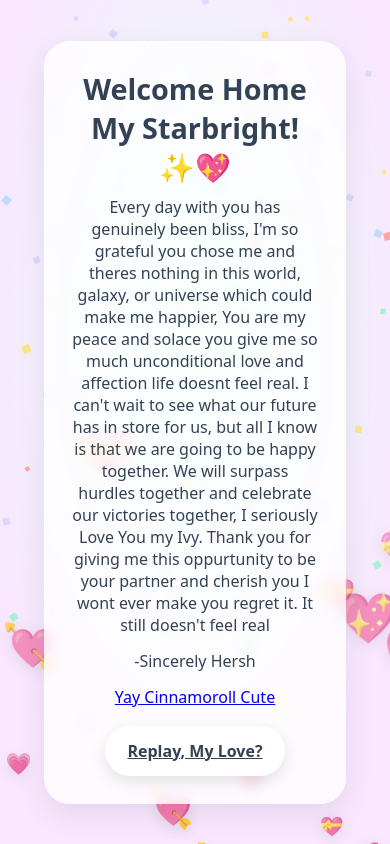
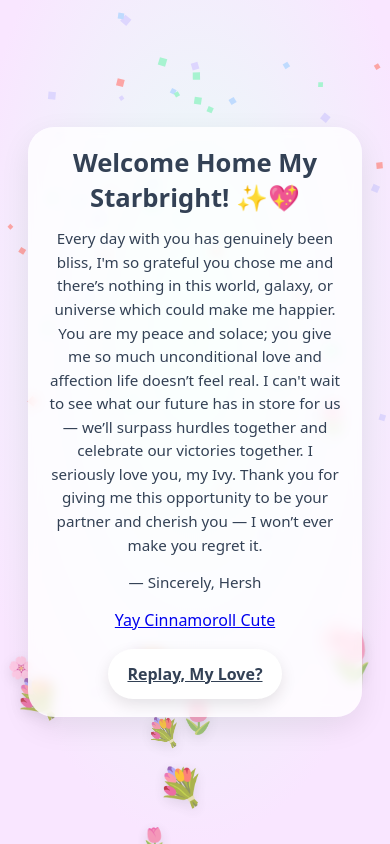
Before and after one commit to hershdoshi55/ivy, a plain HTML site: page yes.html in a window 390 px wide. Drawn offline with Linux system fonts and the light colour scheme; a script that the page names is missing.

Commit message:
updated for mobile

```diff
--- a/yes.html
+++ b/yes.html
@@ -5,115 +5,57 @@
     <meta name="viewport" content="width=device-width, initial-scale=1" />
     <title>Yay!! 💖</title>
     <style>
-      :root {
-        --bg1: #f9e6ff;
-        --bg2: #e6fff6;
-        --card: #ffffffcc;
-        --text: #334155;
-        --accent: #bfdbfe;
-        --accent-ink: #1e3a8a;
+      :root{
+        --bg1:#f9e6ff; --bg2:#e6fff6;
+        --card:#ffffffcc; --text:#334155;
+        --accent:#bfdbfe; --accent-ink:#1e3a8a;
       }
-      * {
-        box-sizing: border-box;
+      *{ box-sizing:border-box }
+      html, body{ height:100% }
+      body{
+        margin:0; color:var(--text);
+        font-family: ui-sans-serif, system-ui, -apple-system, Segoe UI, Roboto, "Helvetica Neue", Arial, "Apple Color Emoji", "Segoe UI Emoji";
+        background: radial-gradient(60% 60% at 50% 40%, var(--bg2), var(--bg1));
+        display:grid; place-items:center;
+        overflow:hidden;
+        padding: max(8px, env(safe-area-inset-top))
+                 max(8px, env(safe-area-inset-right))
+                 max(8px, env(safe-area-inset-bottom))
+                 max(8px, env(safe-area-inset-left));
       }
-      html,
-      body {
-        height: 100%;
+      .wrap{ position:relative; width:min(860px, 94vw); min-height:70vh; padding: clamp(16px, 3vw, 28px) }
+      .card{
+        position:relative; z-index:2;
+        background:var(--card); backdrop-filter:saturate(120%) blur(6px);
+        border-radius:26px; box-shadow:0 10px 30px #00000014;
+        padding: clamp(18px, 3vw, 28px); text-align:center;
       }
-      body {
-        margin: 0;
-        color: var(--text);
-        font-family: ui-sans-serif, system-ui, -apple-system, Segoe UI, Roboto,
-          "Helvetica Neue", Arial, "Apple Color Emoji", "Segoe UI Emoji";
-        background: radial-gradient(60% 60% at 50% 40%, var(--bg2), var(--bg1));
-        display: grid;
-        place-items: center;
-        overflow: hidden;
+      h1{ margin:0 0 12px; font-size: clamp(1.6rem, 6.2vw, 2.6rem) }
+      p{
+        margin:8px 0 14px; line-height:1.55;
+        font-size: clamp(0.95rem, 3.8vw, 1.05rem);
       }
-      .wrap {
-        position: relative;
-        width: min(820px, 92vw);
-        min-height: 70vh;
-        padding: 28px;
+      .gif-box{ display:flex; justify-content:center; margin-top: 6px }
+      .gif-box iframe, .gif-box img{ max-width:100%; height:auto; border-radius:18px; box-shadow:0 8px 20px #00000012 }
+
+      .cta{ display:flex; justify-content:center; margin-top:18px }
+      .btn{
+        border:none; padding: clamp(12px, 3.6vw, 14px) clamp(18px, 5vw, 22px);
+        border-radius:999px; font-weight:800; cursor:pointer;
+        box-shadow:0 6px 16px #0000001a; transition:transform .08s ease;
+        background:#fff; color:#334155; font-size: clamp(1rem, 4vw, 1.05rem);
       }
-      .card {
-        position: relative;
-        z-index: 2;
-        background: var(--card);
-        backdrop-filter: saturate(120%) blur(6px);
-        border-radius: 26px;
-        box-shadow: 0 10px 30px #00000014;
-        padding: 28px;
-        text-align: center;
-      }
-      h1 {
-        margin: 0 0 10px;
-        font-size: clamp(1.8rem, 3.6vw, 2.6rem);
-      }
-      p {
-        margin: 8px 0 14px;
-      }
-      .gif-box {
-        display: flex;
-        justify-content: center;
-      }
-      .gif-box img {
-        max-width: 100%;
-        height: auto;
-        border-radius: 18px;
-        box-shadow: 0 8px 20px #00000012;
+      .btn:active{ transform:scale(0.98) }
+
+      /* floating pastel flowers */
+      .flower{ position:fixed; z-index:1; opacity:.85; filter:drop-shadow(0 4px 8px #00000022) }
+      @keyframes bloomUp{
+        0%{transform:translateY(20vh) scale(0.7); opacity:0}
+        10%{opacity:.95}
+        100%{transform:translateY(-110vh) scale(1.2); opacity:0}
       }
 
-      .cta {
-        display: flex;
-        gap: 12px;
-        justify-content: center;
-        margin-top: 18px;
-      }
-      .btn {
-        border: none;
-        padding: 14px 22px;
-        border-radius: 999px;
-        font-weight: 800;
-        cursor: pointer;
-        box-shadow: 0 6px 16px #0000001a;
-        transition: transform 0.08s ease;
-      }
-      .btn:active {
-        transform: scale(0.98);
-      }
-      .btn-ghost {
-        background: #ffffff;
-        color: #334155;
-      }
-
-      /* Floating hearts background */
-      .heart {
-        position: fixed;
-        z-index: 1;
-        opacity: 0.75;
-        filter: drop-shadow(0 4px 8px #00000022);
-      }
-      @keyframes floatUp {
-        0% {
-          transform: translateY(20vh) scale(0.9);
-          opacity: 0;
-        }
-        10% {
-          opacity: 0.9;
-        }
-        100% {
-          transform: translateY(-110vh) scale(1.1);
-          opacity: 0;
-        }
-      }
-
-      canvas#confetti {
-        position: fixed;
-        inset: 0;
-        z-index: 0;
-        pointer-events: none;
-      }
+      canvas#confetti{ position:fixed; inset:0; z-index:0; pointer-events:none }
     </style>
   </head>
   <body>
@@ -123,100 +65,83 @@
         <h1>Welcome Home My Starbright! ✨💖</h1>
         <p>
           Every day with you has genuinely been bliss, I'm so grateful you chose
-          me and theres nothing in this world, galaxy, or universe which could
-          make me happier, You are my peace and solace you give me so much
-          unconditional love and affection life doesnt feel real. I can't wait
-          to see what our future has in store for us, but all I know is that we
-          are going to be happy together. We will surpass hurdles together and
-          celebrate our victories together, I seriously Love You my Ivy. Thank
-          you for giving me this oppurtunity to be your partner and cherish you
-          I wont ever make you regret it. It still doesn't feel real
+          me and there’s nothing in this world, galaxy, or universe which could
+          make me happier. You are my peace and solace; you give me so much
+          unconditional love and affection life doesn’t feel real. I can't wait
+          to see what our future has in store for us — we’ll surpass hurdles
+          together and celebrate our victories together. I seriously love you,
+          my Ivy. Thank you for giving me this opportunity to be your partner
+          and cherish you — I won’t ever make you regret it.
         </p>
-        <p>-Sincerely Hersh</p>
+        <p>— Sincerely, Hersh</p>
+
         <div class="gif-box" aria-label="happy gif">
-          <div
-            class="tenor-gif-embed"
-            data-postid="5041605467437889611"
-            data-share-method="host"
-            data-aspect-ratio="1.3333"
-            data-width="100%"
-          >
-            <a
-              href="https://tenor.com/view/yay-cinnamoroll-cute-gif-5041605467437889611"
-              >Yay Cinnamoroll Cute</a
-            >
+          <!-- Tenor embed (responsive) -->
+          <div class="tenor-gif-embed"
+               data-postid="5041605467437889611"
+               data-share-method="host"
+               data-aspect-ratio="1.3333"
+               data-width="100%">
+            <a href="https://tenor.com/view/yay-cinnamoroll-cute-gif-5041605467437889611">Yay Cinnamoroll Cute</a>
           </div>
           <script async src="https://tenor.com/embed.js"></script>
         </div>
+
         <div class="cta">
-          <a class="btn btn-ghost" href="index.html">Replay, My Love?</a>
+          <a class="btn" href="index.html">Replay, My Love?</a>
         </div>
       </div>
     </div>
 
     <script>
-      (function () {
-        const canvas = document.getElementById("confetti");
-        const ctx = canvas.getContext("2d");
-        let w,
-          h,
+      (function(){
+        const canvas = document.getElementById('confetti');
+        const ctx = canvas.getContext('2d');
+        let w, h, pieces = [];
+        const COLORS = ['#fca5a5','#a7f3d0','#bfdbfe','#ddd6fe']; // pastel set
+        const rand=(min,max)=>Math.random()*(max-min)+min;
+
+        function resize(){
+          w = canvas.width  = window.innerWidth;
+          h = canvas.height = window.innerHeight;
+          // Recompute particle count based on area / DPR
+          const count = Math.min(180, Math.max(80, Math.floor((w*h)/(10000*window.devicePixelRatio))));
           pieces = [];
-        const COLORS = ["#fca5a5", "#fde68a", "#a7f3d0", "#bfdbfe", "#ddd6fe"];
-        const rand = (min, max) => Math.random() * (max - min) + min;
-        function resize() {
-          w = canvas.width = window.innerWidth;
-          h = canvas.height = window.innerHeight;
+          for(let i=0;i<count;i++){
+            pieces.push({x:rand(0,w), y:rand(-h,0), r:rand(4,8), s:rand(1,2.4), a:rand(0,Math.PI*2), c:COLORS[Math.floor(rand(0,COLORS.length))]});
+          }
         }
-        window.addEventListener("resize", resize);
-        resize();
-        for (let i = 0; i < 160; i++)
-          pieces.push({
-            x: rand(0, w),
-            y: rand(-h, 0),
-            r: rand(4, 8),
-            s: rand(1, 2.6),
-            a: rand(0, 2 * Math.PI),
-            c: COLORS[Math.floor(rand(0, COLORS.length))],
-          });
-        function draw() {
-          ctx.clearRect(0, 0, w, h);
-          for (const p of pieces) {
-            ctx.save();
-            ctx.translate(p.x, p.y);
-            ctx.rotate(p.a);
-            ctx.fillStyle = p.c;
-            ctx.fillRect(-p.r / 2, -p.r / 2, p.r, p.r);
+        window.addEventListener('resize', resize); resize();
+
+        function draw(){
+          ctx.clearRect(0,0,w,h);
+          for(const p of pieces){
+            ctx.save(); ctx.translate(p.x,p.y); ctx.rotate(p.a);
+            ctx.fillStyle=p.c; ctx.fillRect(-p.r/2,-p.r/2,p.r,p.r);
             ctx.restore();
-            p.y += p.s;
-            p.x += Math.sin(p.y / 15);
-            p.a += 0.02;
-            if (p.y > h + 20) {
-              p.y = -20;
-              p.x = rand(0, w);
-            }
+            p.y+=p.s; p.x+=Math.sin(p.y/18); p.a+=0.02;
+            if(p.y>h+20){ p.y=-20; p.x=rand(0,w); }
           }
           requestAnimationFrame(draw);
         }
         draw();
       })();
 
-      (function spawnHearts() {
-        const EMO = "💖 💘 💝 💗 💕".split(" ");
-        function addHeart() {
-          const span = document.createElement("span");
-          span.className = "heart";
-          span.textContent = EMO[Math.floor(Math.random() * EMO.length)];
-          span.style.left = Math.random() * 100 + "vw";
-          span.style.bottom = "-10vh";
-          span.style.fontSize = Math.random() * 32 + 18 + "px";
-          span.style.animation = `floatUp ${
-            Math.random() * 6 + 8
-          }s linear forwards`;
+      (function spawnFlowers(){
+        const EMO = '🌸 🌷 💐'.split(' ');
+        function add(){
+          const span = document.createElement('span');
+          span.className='flower';
+          span.textContent = EMO[Math.floor(Math.random()*EMO.length)];
+          span.style.left = Math.random()*100+'vw';
+          span.style.bottom='-10vh';
+          span.style.fontSize=(Math.random()*36+20)+'px';
+          span.style.animation=`bloomUp ${Math.random()*6+8}s linear forwards`;
           document.body.appendChild(span);
-          setTimeout(() => span.remove(), 15000);
+          setTimeout(()=>span.remove(), 15000);
         }
-        for (let i = 0; i < 10; i++) setTimeout(addHeart, i * 350);
-        setInterval(addHeart, 900);
+        for(let i=0;i<8;i++) setTimeout(add, i*350);
+        setInterval(add, 1100);
       })();
     </script>
   </body>
```
Also changed, not shown: index.html (+106 -164 lines).
